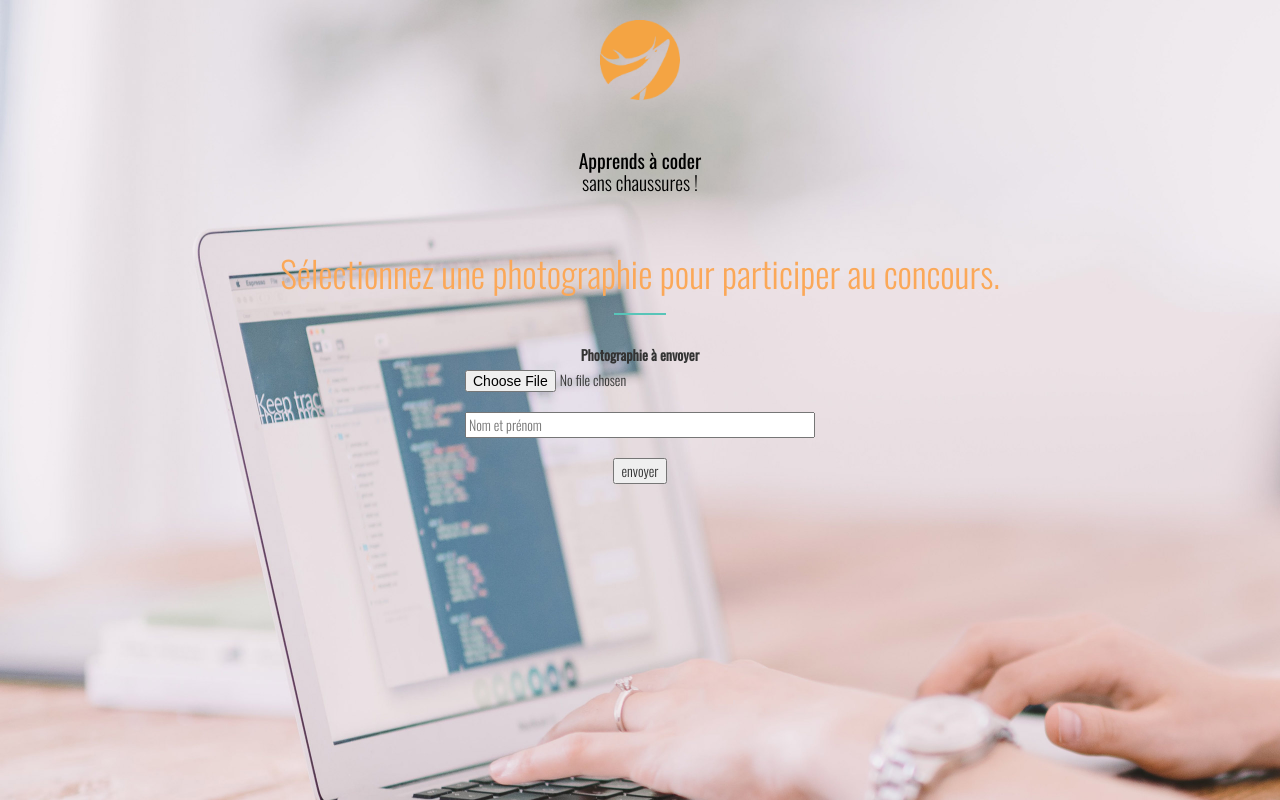
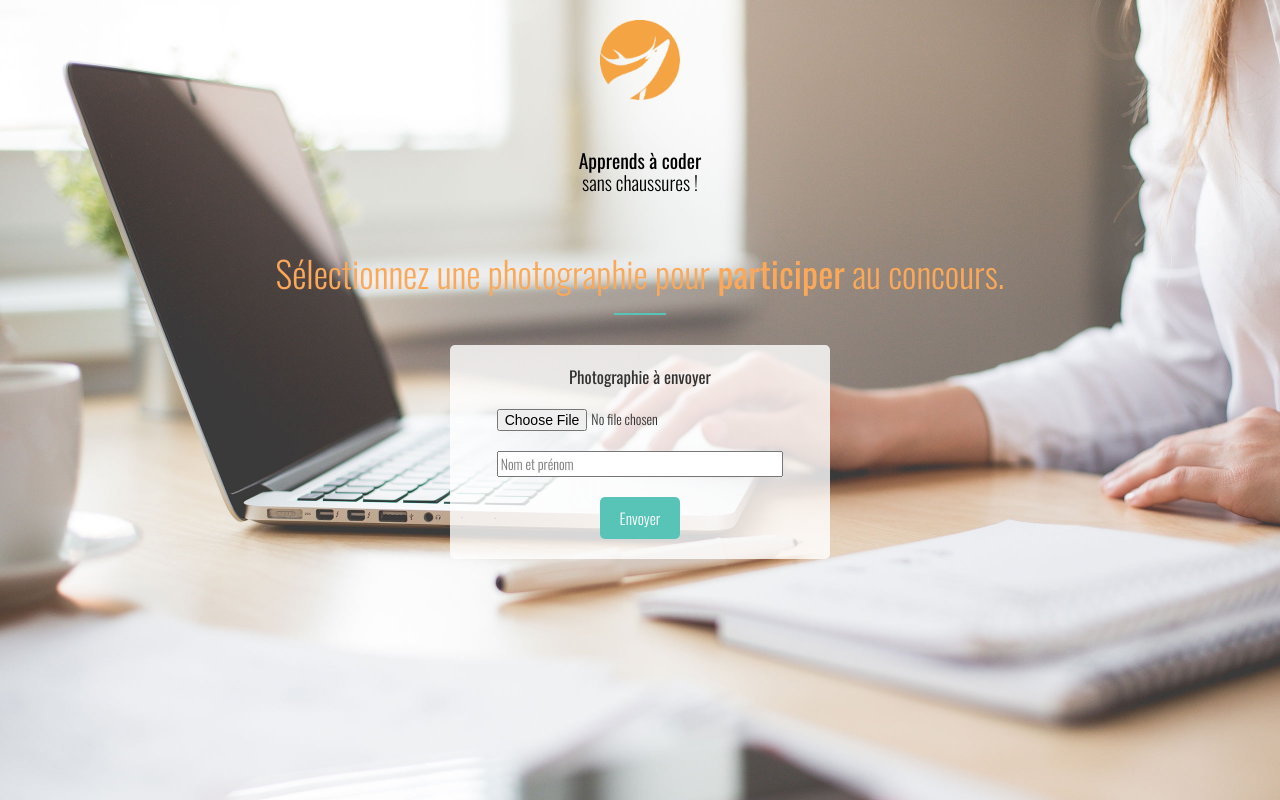
Before and after one commit to tanguilb/lyon_hack_102016_axelle_tangui, a PHP site: page / in a window 1280 px wide. Run offline with PHP 8.4, Linux system fonts and the light colour scheme; some libraries are stand-ins or nearby versions.

Commit message:
Finalization of the style of index.php page, that corresponds to the first page of the back-office. We will now have to rename the file.

```diff
--- a/public/css/style.css
+++ b/public/css/style.css
@@ -37,23 +37,25 @@ header h1 {
     text-align: center;
 }
 
-header h1 span {
+header h1 span,
+#upload-page h1 span{
     font-weight: 400;
 }
 
 
 /*INDEX | UPLOAD PAGE*/
-
 #upload-page {
-    background: url("../images/coding-site-web.jpg");
+    background: url("../images/computer-coding-site-web.jpg");
     background-attachment: fixed;
     background-repeat: no-repeat;
     background-size: cover;
-    height:100vh;
 }
 
-#upload-picture form {
+#form-picture {
     text-align: center;
+    background-color: rgba(255, 255, 255, 0.8);
+    padding:20px 0;
+    border-radius: 5px;
 }
 
 #upload-picture form #picture,
@@ -61,6 +63,27 @@ header h1 span {
     width: 100%;
     display: block;
     margin: 0 auto;
+}
+
+#picture-label {
+    font-weight: 400;
+    font-size: 1.2em;
+    margin-bottom: 20px;
+
+}
+#submit-btn {
+    background-color: #58c4b8;
+    color: #ffffff;
+    font-weight: 300;
+    font-size: 1.1em;
+    border:none;
+    padding: 10px;
+    border-radius: 5px;
+    width:80px;
+}
+
+#submit-btn:hover{
+    font-weight: 400;
 }
 
 /*GALLERY*/
--- a/public/index.php
+++ b/public/index.php
@@ -34,16 +34,18 @@
         <section id="upload-picture">
             <div class="row">
                 <div class="container">
-                    <h1>Sélectionnez une photographie pour participer au concours.</h1>
+                    <h1>Sélectionnez une photographie pour <span>participer</span> au concours.</h1>
                     <hr>
 
-                    <div class="col-xs-12 col-md-4 col-md-offset-4">
+                    <div class="col-xs-10 col-xs-offset-1 col-md-4 col-md-offset-4" id="form-picture">
+                        <div class="col-xs-12 col-md-10 col-md-offset-1">
                             <form method="post" action="../src/form.php" enctype="multipart/form-data" id="">
-                            <label for="picture">Photographie à envoyer</label><br>
+                                <label for="picture" id="picture-label">Photographie à envoyer</label><br>
                                 <input type="file" name="picture" id="picture"><br>
                                 <input type="text" name="guest_name" id="guest_name" placeholder="Nom et prénom"><br>
-                            <input type="submit" value="envoyer">
+                                <input type="submit" value="Envoyer" id="submit-btn">
                             </form>
+                        </div>
                     </div>
                 </div>
             </div>
```
Lines whose indentation alone changed are shown as unchanged.
